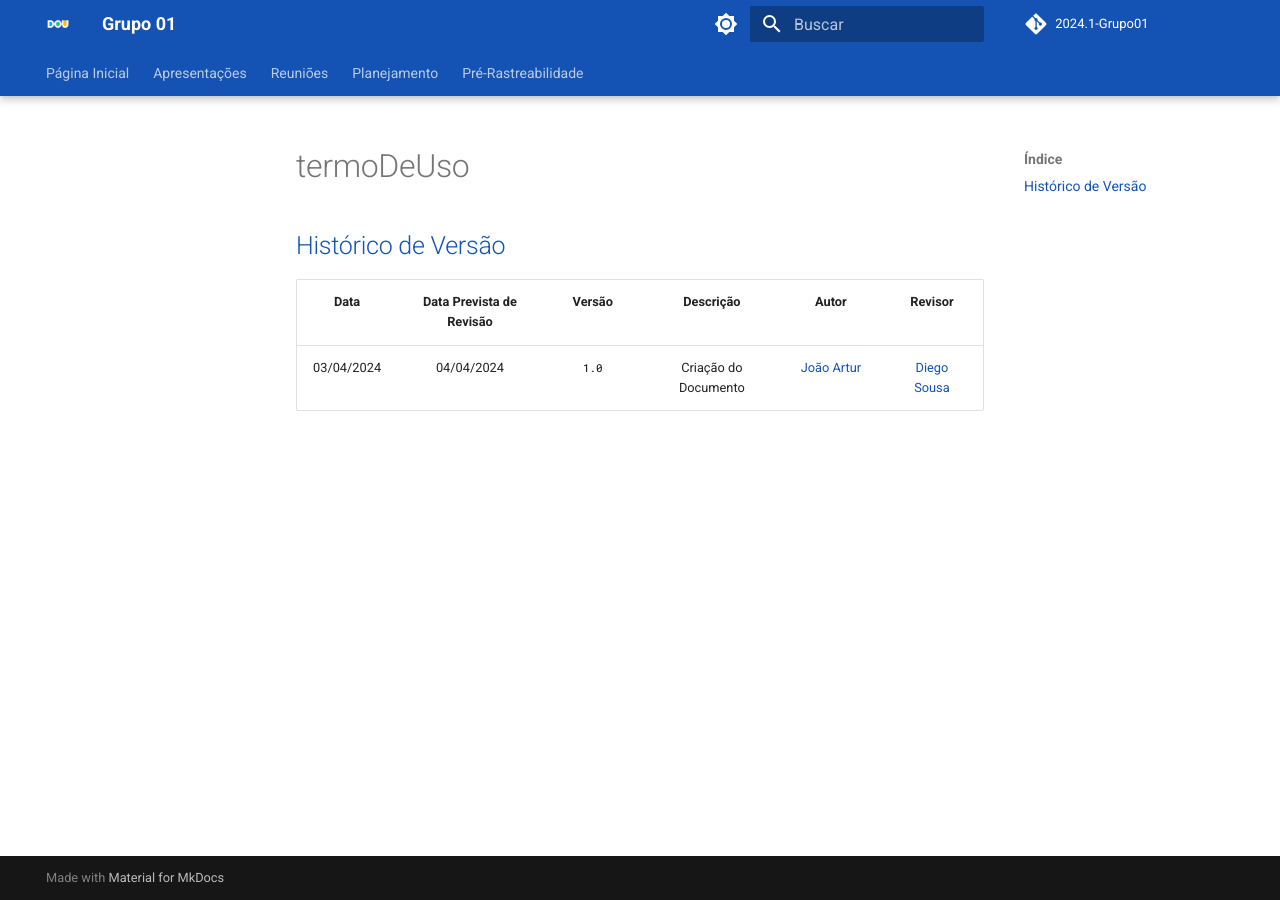
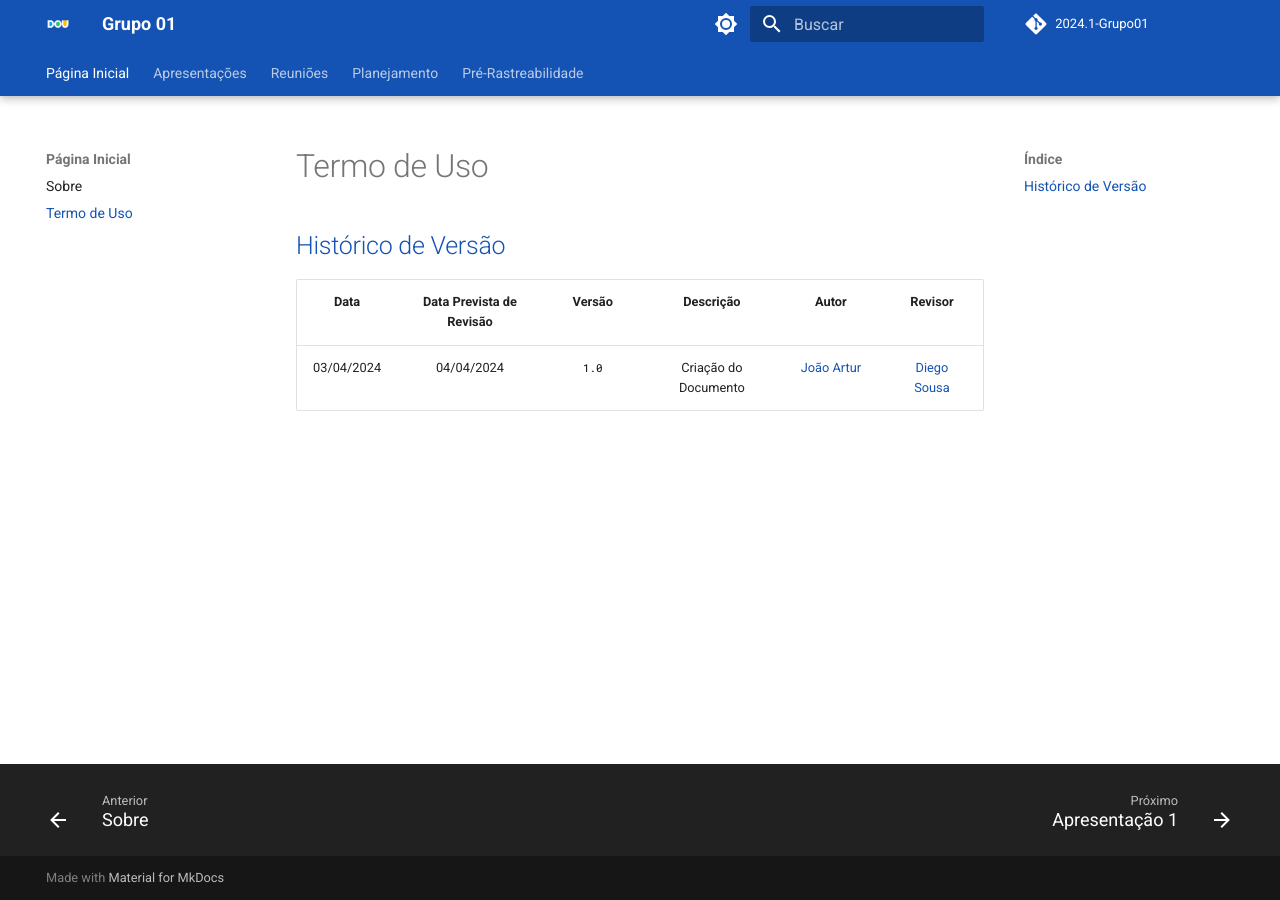
Before and after one commit to Requisitos-de-Software/2024.1-DiarioOficialdaUniao, an MkDocs documentation site: the page built from docs/termoDeUso.md, in a window 1280 px wide. Built offline with MkDocs 1.6.1 and Material for MkDocs 9.7.7, drawn with Linux system fonts in a browser that asks for light colours; comment, search, counter and statistics services are not loaded; the version menu is left out; some of the changed lines change nothing that is shown.

Commit message:
Corrigindo Pages

```diff
--- a/mkdocs.yml
+++ b/mkdocs.yml
@@ -23,7 +23,7 @@ site_name: Grupo 01
 nav:
   - Página Inicial:
       - Sobre: index.md
-      - Termo de Uso: docs/Home/termoDeUso.md
+      - Termo de Uso: termoDeUso.md
   - Apresentações:
       - Apresentação 1: apresentacao/apresentacao1.md
   - Reuniões:
```
Also changed, not shown: docs/termoDeUso.md (renamed from docs/Home/termoDeUso.md).
